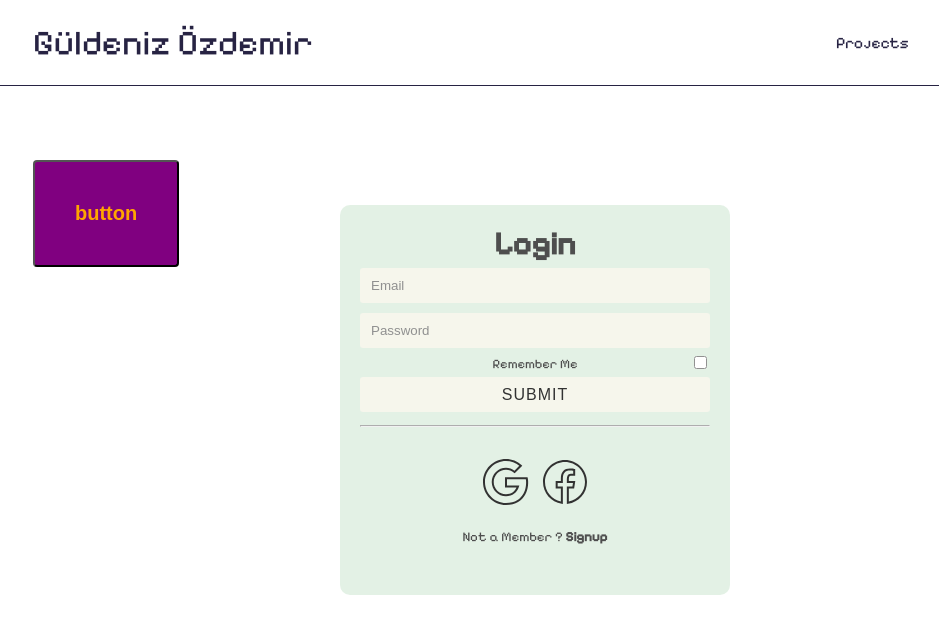
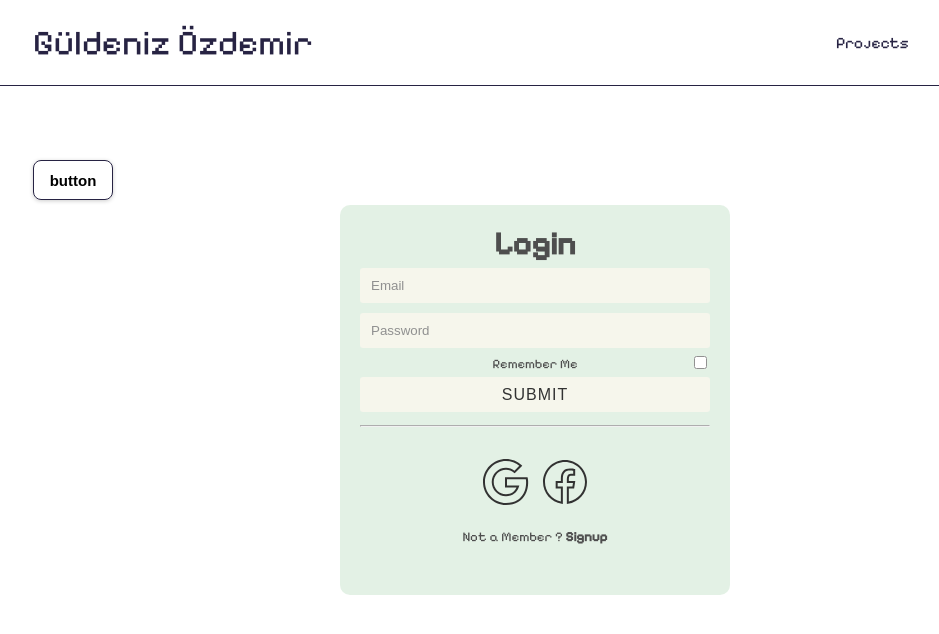
Before and after one commit to Deniz000/react-projects, a React (Create React App) app: page /login in a window 1280 px wide. Shown: the top 634 px of the page, without its empty margins (105-1044 px from the left). Built offline with nearby package versions, Linux system fonts and the light colour scheme; what miragejs would draw is missing.

Commit message:
fixing button.jsx and .css files

```diff
--- a/src/App.css
+++ b/src/App.css
@@ -1,7 +1,7 @@
 @import url('https://fonts.googleapis.com/css2?family=Pixelify+Sans:wght@400;500&display=swap');
 :root{
-  --manin-color: #272343;
-  --second-color: #a2a8d3;
+  --main-color: #272343;
+  --secondary-color: #ac9ee1;
 }
 .App {
   text-align: center;
@@ -9,7 +9,7 @@
   font-family: 'Pixelify Sans', sans-serif;
   margin: 0;
   padding: 0;
-  color: var(--manin-color);
+  color: var(--main-color);
 }
 body,h1{
   margin: 0;
@@ -24,11 +24,11 @@ header{
 }
 header a{
   text-decoration-line: none;
-  color: var(--manin-color);
+  color: var(--main-color);
   margin: 0 10px;
 }
 header a:hover{
-  color: var(--second-color);
+  color: var(--secondary-color);
 }
 .site-logo{
   font-size: 35px;
@@ -36,7 +36,7 @@ header a:hover{
   left: 10%;
 }
 .context{
-  border-top: 1px solid var(--manin-color);
+  border-top: 1px solid var(--main-color);
   padding: 5% 10%;
   min-width: 100vh;
   min-height: 100vh;
@@ -59,7 +59,7 @@ header a:hover{
   font-size: 14px;
 }
 .project-link{
-  color: var(--manin-color);
+  color: var(--main-color);
   text-decoration: none;
 }
 .project-img{
--- a/src/App.js
+++ b/src/App.js
@@ -18,7 +18,7 @@ function App() {
     <div className="App">
       <Header/>
       <div  className='context'>
-        <Buttons color={'primary'}/>
+        <Buttons color={'primary'} size={'large'}/>
       <Routes>
         <Route path='/' element={<Projects />} />
         <Route path='/projects' element={<Projects />} />
--- a/src/components/Button/Button.jsx
+++ b/src/components/Button/Button.jsx
@@ -3,11 +3,11 @@ import PropTypes from 'prop-types'
 import styles from './Button.module.css'
 
 
-export default function Buttons({color}) {
+export default function Buttons({color, size}) {
 
 
     return (
-        <button className={`${styles.btn} ${styles[`${color}`]}`}>
+        <button className={`${styles.btn} ${styles[color]} ${styles[size]}`}>
             button
         </button>
     )
--- a/src/components/Button/Button.module.css
+++ b/src/components/Button/Button.module.css
@@ -1,27 +1,26 @@
 .btn {
     margin: 10px;
-    padding: 40px;
+    padding: 10px 20px;
     display: flex;
     justify-content: center;
     align-items: center;
     font-weight: 600;
     text-align: center;
-    color: orange;
-    border-radius: 4px;
-    font-size: 20px;
+    border-radius: 8px;
+    font-size: 15px;
+    box-shadow: rgba(0, 0, 0, 0.20) 0px 1px 4px;
+}
+.primary {
+    background-color: transparent;
+    border: 1px solid var(--main-color);
 }
 
-.primary {
-    background-color: purple;
+.primary:hover {
+    background-color: var(--secondary-color);
+    color: var(--main-color);
 }
 
-.btn-primary:hover {
-    background-color: pink;
-    color: black;
+.large {
+    width: 80px;
+    height: 40px;
 }
-
-.btn-large {
-    background-color: rebeccapurple;
-    width: 10px;
-    height: 30px;
-}
--- a/src/pages/notes_apps/styles.css
+++ b/src/pages/notes_apps/styles.css
@@ -31,7 +31,7 @@
     display: inline-block;
     width: 200px;
     height: 200px;
-    background-color: rgb(172, 158, 225);
+    background-color: #ac9ee1;
     border-radius: 10px;
     padding: 10px;
     box-sizing: border-box;
```
